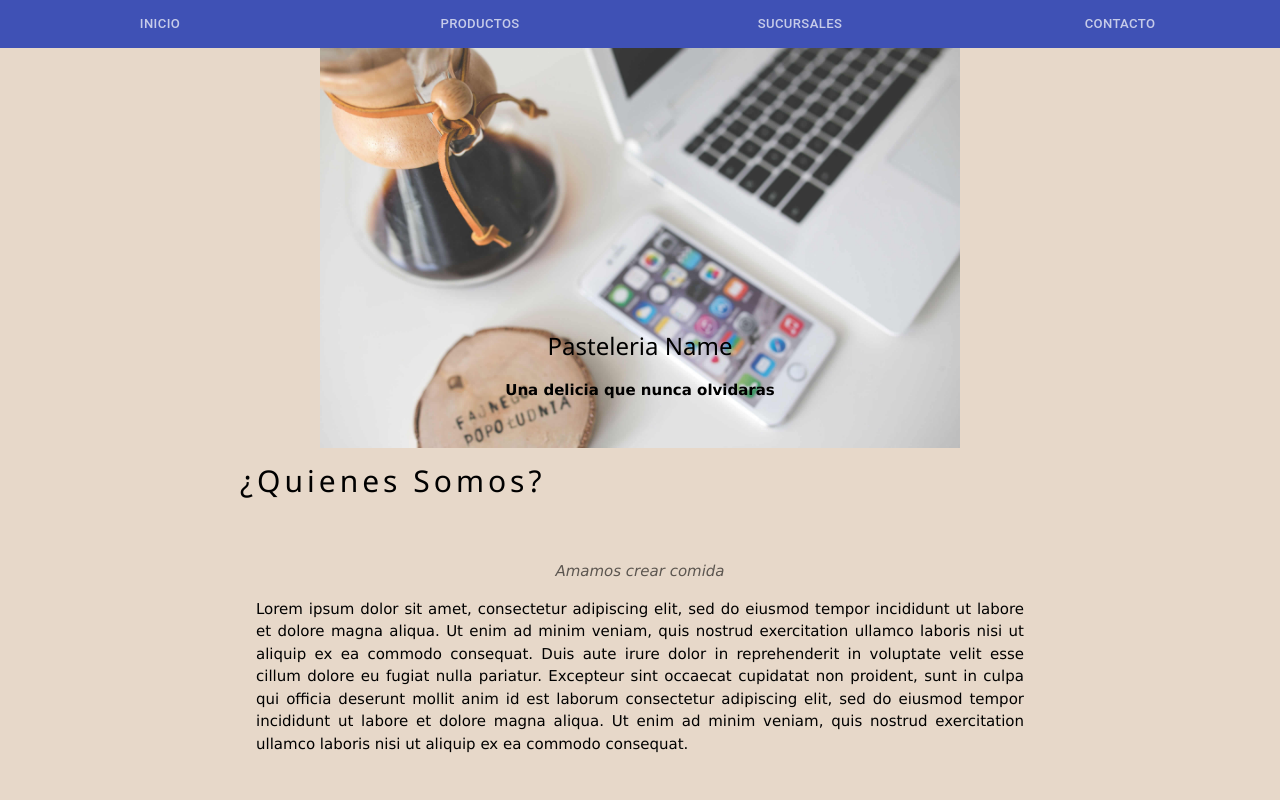
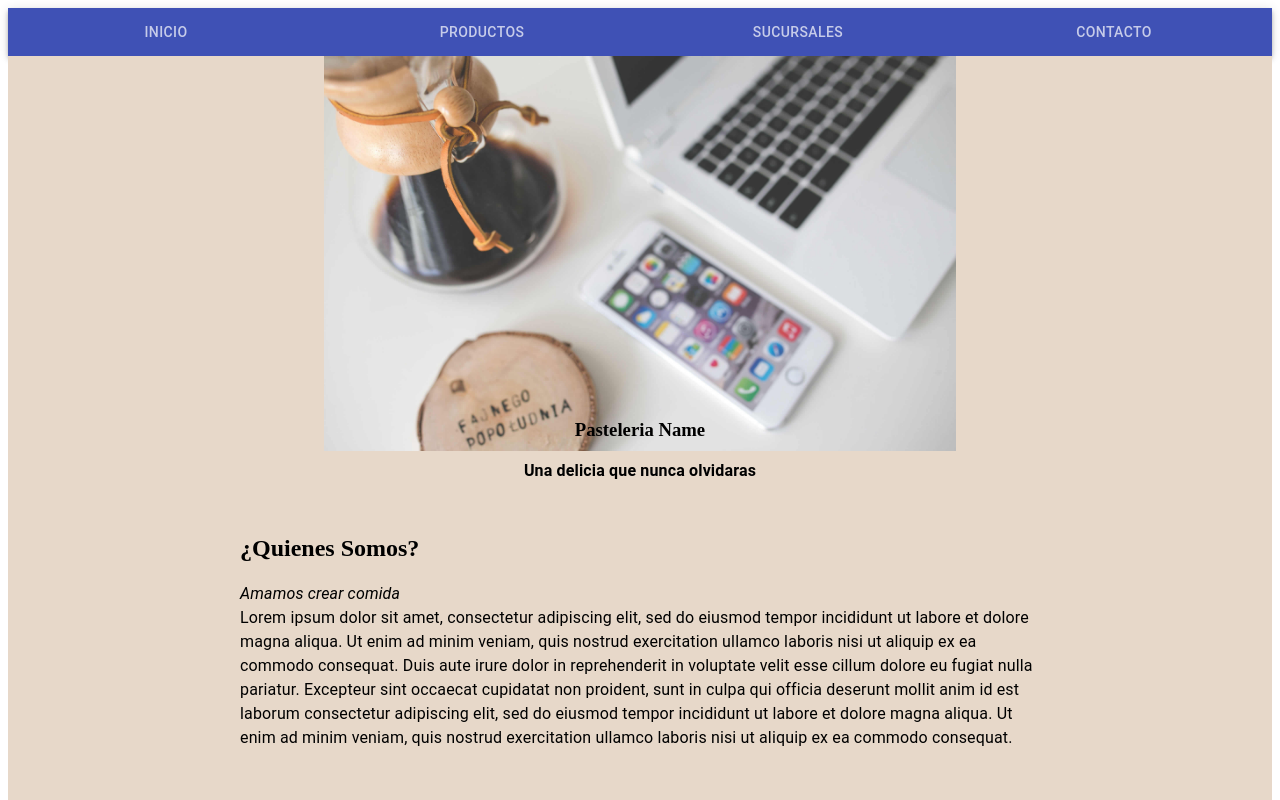
Before and after one commit to PatoGuereque/ProyectoFinalEYAP, a React (Create React App) app in the folder front/: page / in a window 1280 px wide. Shown: the top 800 px of the page. Built offline with nearby package versions, Linux system fonts and the light colour scheme.

Commit message:
changed to full use of materialui

```diff
--- a/front/src/views/home.js
+++ b/front/src/views/home.js
@@ -1,4 +1,4 @@
-import { Typography } from "@material-ui/core";
+import { Typography, Grid, container, Card, CardMedia } from "@material-ui/core";
 import React from "react";
 import primera from './images/primera.jpg';
 import ultima from './images/ultima.jpg';
@@ -6,33 +6,28 @@ import ultima from './images/ultima.jpg';
 const Home = () => {
   return (
 	<div style={{'background-color':'#E7D8C9'}}>
-		<link rel="stylesheet" href="https://www.w3schools.com/w3css/4/w3.css"/>
-		<link rel="stylesheet" href="https://fonts.googleapis.com/css?family=Lato"/>
-		<link rel="stylesheet" href="https://cdnjs.cloudflare.com/ajax/libs/font-awesome/4.7.0/css/font-awesome.min.css"/>
-		<div class="w3-content" style={{'max-width':'2000px'}}>
+		<Grid container justify = "center">
 
-			<div class="w3-center w3-display-container ">
-				<img src={primera} alt="primera" style={{'width':'50%','display': 'block', 'margin-left':'auto', 'margin-right':'auto'}}/>
-				<div class="w3-display-bottommiddle w3-container w3-text-white w3-padding-32 w3-hide-small" >
-				  <h3 style={{'color':'black'}}>Pasteleria Name</h3>
-				  <p style={{'color':'black'}}><b>Una delicia que nunca olvidaras</b></p>
+			<CardMedia component="img" alt="Pasteleria" image={primera} title="Pasteleria" style={{'width':'50%','display': 'block', 'margin-left':'auto', 'margin-right':'auto'}} />
+			<div style={{position: 'absolute',top: '50%',width: '100%',textAlign: 'center',color: 'black',backgroundColor: 'none'}}>
+				<h3 style={{'color':'black'}}>Pasteleria Name</h3>
+				<Typography style={{'color':'black'}}><b>Una delicia que nunca olvidaras</b></Typography>
+			</div>
+
+			<div style={{'max-width':'800px',padding:'64px'}}>
+				<h2>¿Quienes Somos?</h2>
+				<div >
+					<Typography><i>Amamos crear comida</i></Typography>
+					<Typography>Lorem ipsum dolor sit amet, consectetur adipiscing elit, sed do eiusmod tempor incididunt ut labore et dolore magna aliqua. Ut enim ad minim veniam, quis nostrud exercitation ullamco laboris nisi ut aliquip
+					  ex ea commodo consequat. Duis aute irure dolor in reprehenderit in voluptate velit esse cillum dolore eu fugiat nulla pariatur. Excepteur sint occaecat cupidatat non proident, sunt in culpa qui officia deserunt mollit anim id est laborum consectetur
+					  adipiscing elit, sed do eiusmod tempor incididunt ut labore et dolore magna aliqua. Ut enim ad minim veniam, quis nostrud exercitation ullamco laboris nisi ut aliquip ex ea commodo consequat.</Typography>
 				</div>
 			</div>
 
-			<div class=" w3-content" style={{'max-width':'800px'}}>
-				<h2 class="w3-wide">¿Quienes Somos?</h2>
-				<div class=" w3-container w3-center w3-padding-32">
-					<p class="w3-opacity"><i>Amamos crear comida</i></p>
-					<p class="w3-justify">Lorem ipsum dolor sit amet, consectetur adipiscing elit, sed do eiusmod tempor incididunt ut labore et dolore magna aliqua. Ut enim ad minim veniam, quis nostrud exercitation ullamco laboris nisi ut aliquip
-					  ex ea commodo consequat. Duis aute irure dolor in reprehenderit in voluptate velit esse cillum dolore eu fugiat nulla pariatur. Excepteur sint occaecat cupidatat non proident, sunt in culpa qui officia deserunt mollit anim id est laborum consectetur
-					  adipiscing elit, sed do eiusmod tempor incididunt ut labore et dolore magna aliqua. Ut enim ad minim veniam, quis nostrud exercitation ullamco laboris nisi ut aliquip ex ea commodo consequat.</p>
-					</div>
-			</div>
 
+			<img src={ultima} alt="foto de final" style={{'width':'50%','display': 'block', 'margin-left':'auto', 'margin-right':'auto'}}/>
 
-			<img src={ultima} alt="foto de final" class="w3-image w3-greyscale-min" style={{'width':'50%','display': 'block', 'margin-left':'auto', 'margin-right':'auto'}}/>
-
-		</div>
+		</Grid>
 	</div>
   );
 };
```
